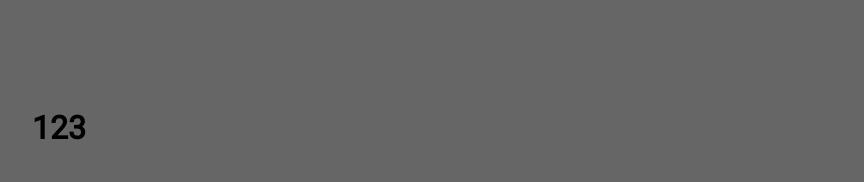
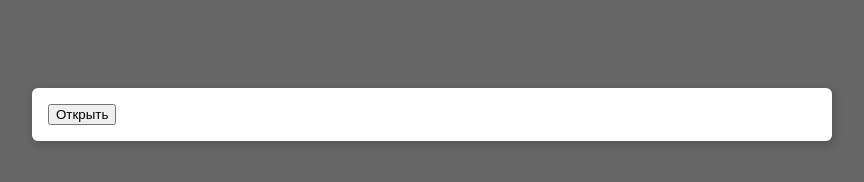
Before and after one commit to porestoranamm/fe-upload, a website built with Parcel: page index.html in a window 1280 px wide. Shown: the whole page, without its empty margins (208-1072 px from the left). Built offline with nearby package versions, Linux system fonts and the light colour scheme.

Commit message:
add button

```diff
--- a/index.html
+++ b/index.html
@@ -11,7 +11,9 @@
 
 
 <div class="container">
-    <h1>123</h1>
+    <div class="card">
+        <button class="btn">Открыть</button>
+    </div>
 </div>
 
     <script src="app.js"></script>
```
